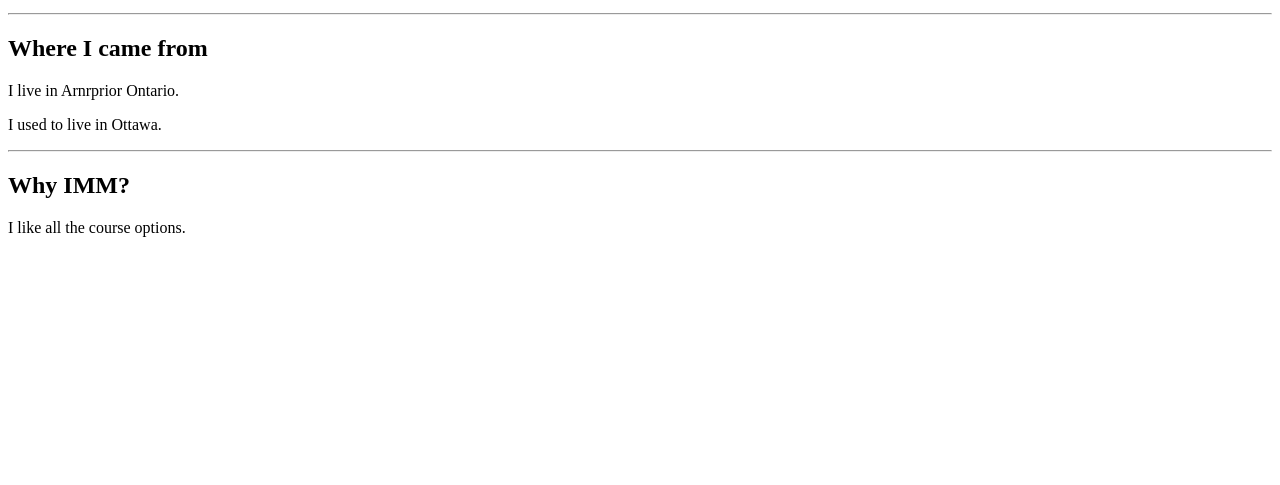
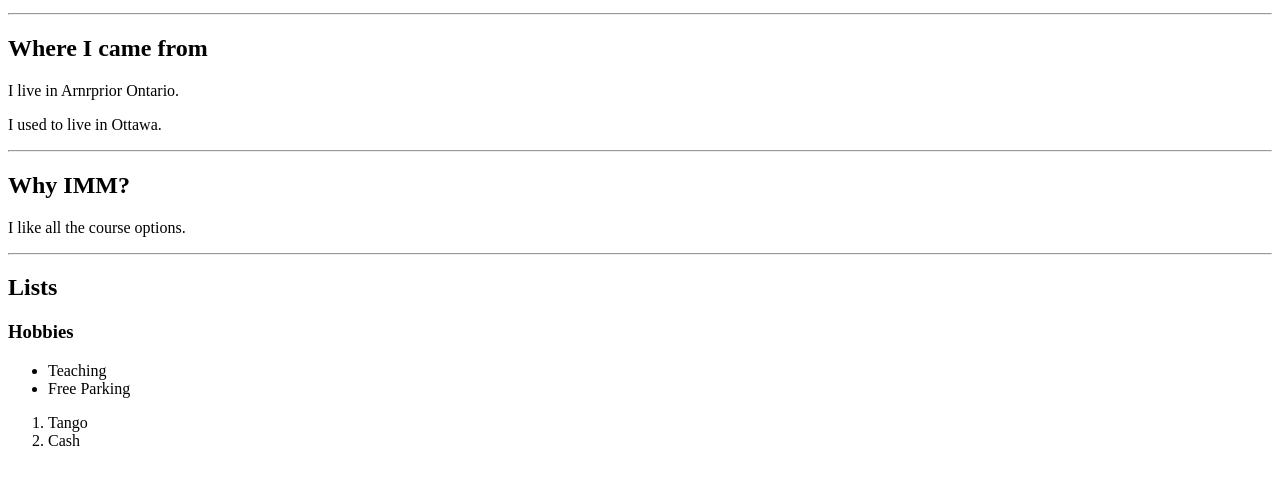
Before and after one commit to kingsbr/kingsbr-a1, a plain HTML site: page index.html in a window 1280 px wide. Shown: the part 101-586 px from the top of the page. Drawn offline with Linux system fonts and the light colour scheme.

Commit message:
adds lists

```diff
--- a/index.html
+++ b/index.html
@@ -16,5 +16,16 @@
     <h2>Why IMM?</h2>
     <p>I like all the course options.</p>
     <!-- valid to here -->
+    <hr>
+    <h2>Lists</h2>
+    <h3>Hobbies</h3>
+    <ul>
+        <li>Teaching</li>
+        <li>Free Parking</li>
+    </ul>
+    <ol>
+        <li>Tango</li>
+        <li>Cash</li>
+    </ol>
 </body>
 </html>
```
